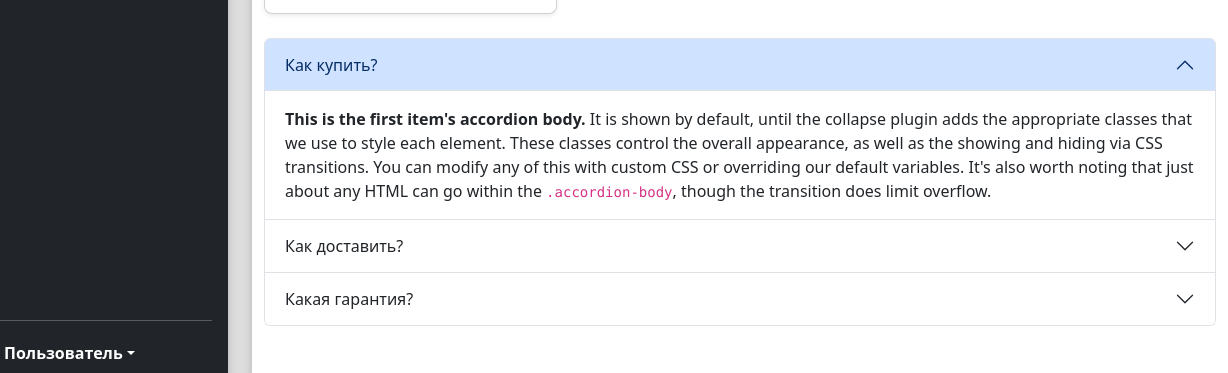
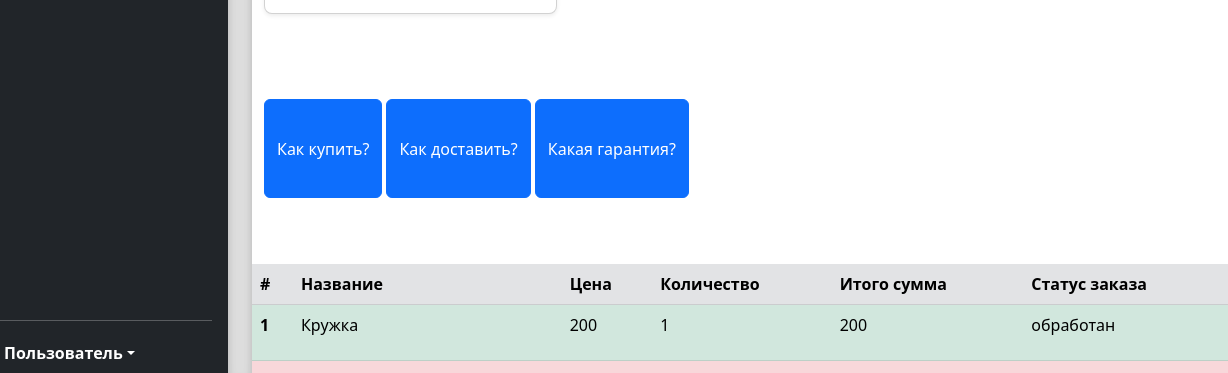
Before and after one commit to dinaramukham/bootstrap, a plain HTML site: page index.html in a window 1280 px wide. Shown: the part 415-788 px from the top of the page, 52-1280 px from the left. Drawn offline with nearby package versions, Linux system fonts and the light colour scheme.

Commit message:
небольшие изменения

```diff
--- a/index.html
+++ b/index.html
@@ -17,6 +17,11 @@
             -webkit-user-select: none;
             -moz-user-select: none;
             user-select: none;
+        }
+
+        .container {
+          height: 800px;
+          overflow: scroll;
         }
 
         @media (min-width: 768px) {
@@ -258,7 +263,7 @@
 
     <div class="b-example-divider"></div>
 
-    <div class="container">
+    <div class="container mb-5">
         <header>
             <div class="pricing-header p-3 pb-md-4 mx-auto text-center">
                 <h1 class="display-4 fw-normal text-body-emphasis">Главная</h1>
@@ -300,75 +305,65 @@
                     </form>
                 </div>
             </div>
-            <div class="accordion" id="accordionPanelsStayOpenExample">
-              <div class="accordion-item">
-                <h2 class="accordion-header">
-                  <button class="accordion-button" type="button" data-bs-toggle="collapse" data-bs-target="#panelsStayOpen-collapseOne" aria-expanded="true" aria-controls="panelsStayOpen-collapseOne">
+            <p class="d-inline-flex gap-1">
+              <button class="btn btn-primary" type="button" data-bs-toggle="collapse" data-bs-target="#collapseExample" aria-expanded="false" aria-controls="collapseExample">
                 Как купить?
               </button>
-                </h2>
-                <div id="panelsStayOpen-collapseOne" class="accordion-collapse collapse show">
-                  <div class="accordion-body">
-                    <strong>This is the first item's accordion body.</strong> It is shown by default, until the collapse plugin adds the appropriate classes that we use to style each element. These classes control the overall appearance, as well as the showing and hiding via CSS transitions. You can modify any of this with custom CSS or overriding our default variables. It's also worth noting that just about any HTML can go within the <code>.accordion-body</code>, though the transition does limit overflow.
-                  </div>
-                </div>
-              </div>
-              <div class="accordion-item">
-                <h2 class="accordion-header">
-                  <button class="accordion-button collapsed" type="button" data-bs-toggle="collapse" data-bs-target="#panelsStayOpen-collapseTwo" aria-expanded="false" aria-controls="panelsStayOpen-collapseTwo">
+              <button class="btn btn-primary" type="button" data-bs-toggle="collapse" data-bs-target="#collapseExample" aria-expanded="false" aria-controls="collapseExample">
                 Как доставить?
               </button>
-                </h2>
-                <div id="panelsStayOpen-collapseTwo" class="accordion-collapse collapse">
-                  <div class="accordion-body">
-                    <strong>This is the second item's accordion body.</strong> It is hidden by default, until the collapse plugin adds the appropriate classes that we use to style each element. These classes control the overall appearance, as well as the showing and hiding via CSS transitions. You can modify any of this with custom CSS or overriding our default variables. It's also worth noting that just about any HTML can go within the <code>.accordion-body</code>, though the transition does limit overflow.
-                  </div>
-                </div>
-              </div>
-              <div class="accordion-item">
-                <h2 class="accordion-header">
-                  <button class="accordion-button collapsed" type="button" data-bs-toggle="collapse" data-bs-target="#panelsStayOpen-collapseThree" aria-expanded="false" aria-controls="panelsStayOpen-collapseThree">
+              <button class="btn btn-primary" type="button" data-bs-toggle="collapse" data-bs-target="#collapseExample" aria-expanded="false" aria-controls="collapseExample">
                 Какая гарантия?
               </button>
-                </h2>
-                <div id="panelsStayOpen-collapseThree" class="accordion-collapse collapse">
-                  <div class="accordion-body">
-                    <strong>This is the third item's accordion body.</strong> It is hidden by default, until the collapse plugin adds the appropriate classes that we use to style each element. These classes control the overall appearance, as well as the showing and hiding via CSS transitions. You can modify any of this with custom CSS or overriding our default variables. It's also worth noting that just about any HTML can go within the <code>.accordion-body</code>, though the transition does limit overflow.
-                  </div>
-                </div>
+            </p>
+            <div class="collapse" id="collapseExample">
+              <div class="card card-body">
+                Some placeholder content for the collapse component. This panel is hidden by default but revealed when the user activates the relevant trigger.
               </div>
             </div>
             <table class="table" style="margin-top:50px;">
               <thead>
                 <tr class="table-secondary">
                   <th scope="col">#</th>
-                  <th scope="col">First</th>
-                  <th scope="col">Last</th>
-                  <th scope="col">Handle</th>
+                  <th scope="col">Название</th>
+                  <th scope="col">Цена</th>
+                  <th scope="col">Количество</th>
+                  <th scope="col">Итого сумма</th>
+                  <th scope="col">Статус заказа</th>
                 </tr>
               </thead>
               <tbody>
                 <tr class="table-success">  <!-- зеленый обработан-->
                   <th scope="row">1</th>
-                  <td>Mark</td>
-                  <td>Otto</td>
-                  <td>@mdo</td>
+                  <td>Кружка</td>
+                  <td>200</td>
+                  <td>1</td>
+                  <td>200</td>
+                  <td>обработан</td>
                 </tr>
                 <tr class="table-danger"> <!-- красный отмена-->
                   <th scope="row">2</th>
-                  <td>Jacob</td>
-                  <td>Thornton</td>
-                  <td>@fat</td>
+                  <td>сумка</td>
+                  <td>2400</td>
+                  <td>1</td>
+                  <td>2400</td>
+                  <td>отмена</td>
                 </tr>
                 <tr class="table-warning"> <!-- желтый обработка-->
                   <th scope="row">3</th>
-                  <td colspan="2">Larry the Bird</td>
-                  <td>@twitter</td>
+                  <td>кофе</td>
+                  <td>400</td>
+                  <td>2</td>
+                  <td>800</td>
+                  <td>обработка</td>
                 </tr>
                 <tr class="table-primary"> <!-- синий новый-->
-                  <th scope="row">3</th>
-                  <td colspan="2">Larry the Bird</td>
-                  <td>@twitter</td>
+                  <th scope="row">4</th>
+                  <td>чехол для телефона</td>
+                  <td>200</td>
+                  <td>1</td>
+                  <td>200</td>
+                  <td>новый</td>
                 </tr>
               </tbody>
             </table>
```
Lines whose indentation alone changed are shown as unchanged.
